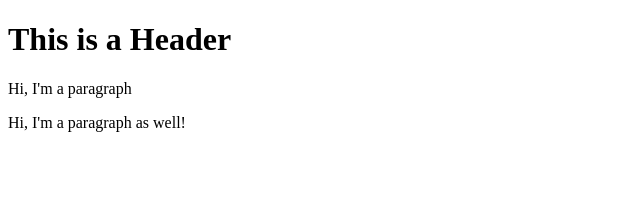
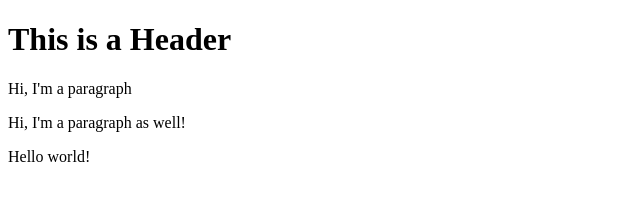
Before and after one commit to idsherma/git-test, a website: page index.html in a window 1280 px wide. Shown: the whole page, without its empty margins (0-640 px from the left). Drawn offline with Linux system fonts and the light colour scheme.

Commit message:
using NPM

```diff
--- a/index.html
+++ b/index.html
@@ -4,5 +4,6 @@
       <h1>This is a Header</h1>
       <p>Hi, I'm a paragraph</p>
       <p>Hi, I'm a paragraph as well!</p>
+      <p>Hello world!</p>
    </body>
 </html>
```
Also changed, not shown: package.json (added, +24 -0 lines), 2 other files.
